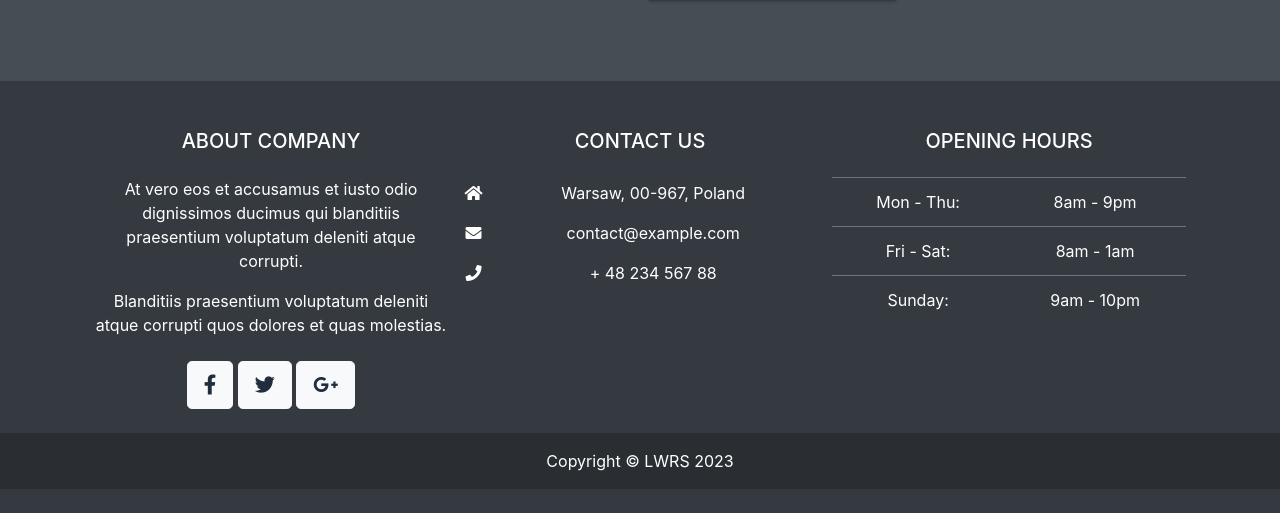
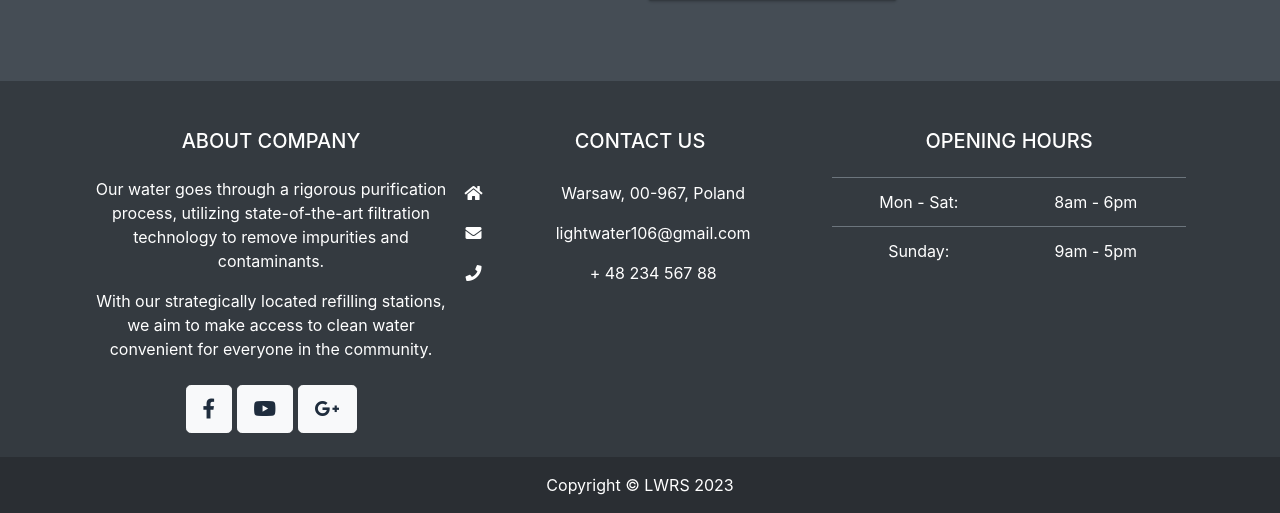
Before and after one commit to ricojohn/Lightwater, a PHP site: page /Lightwater/ in a window 1280 px wide. Shown: the part 826-1339 px from the top of the page. Before the commit the page ends 1315 px from the top, so only its background shows below. Run offline with PHP 8.4, Linux system fonts and the light colour scheme; data comes from the database, SQL or seed files in the repository; some libraries are stand-ins or nearby versions.

Commit message:
Footer updated

```diff
--- a/inc/footer.php
+++ b/inc/footer.php
@@ -75,22 +75,20 @@
           <h5 class="text-uppercase mb-4">About company</h5>
 
           <p>
-            At vero eos et accusamus et iusto odio dignissimos ducimus qui blanditiis praesentium
-            voluptatum deleniti atque corrupti.
+            Our water goes through a rigorous purification process, utilizing state-of-the-art filtration technology to remove impurities and contaminants.
           </p>
 
           <p>
-            Blanditiis praesentium voluptatum deleniti atque corrupti quos dolores et quas
-            molestias.
+            With our strategically located refilling stations, we aim to make access to clean water convenient for everyone in the community.
           </p>
 
           <div class="mt-4">
             <!-- Facebook -->
-            <a type="button" class="btn btn-floating btn-light btn-lg"><i class="fab fa-facebook-f"></i></a>
-            <!-- Twitter -->
-            <a type="button" class="btn btn-floating btn-light btn-lg"><i class="fab fa-twitter"></i></a>
+            <a href="https://www.facebook.com/litewaterlancaster" type="button" class="btn btn-floating btn-light btn-lg" target="_blank" ><i class="fab fa-facebook-f"></i></a>
+            <!-- youtube -->
+            <a href="https://www.facebook.com/litewaterlancaster" type="button" class="btn btn-floating btn-light btn-lg" target="_blank"><i class="fab fa-youtube"></i></a>
             <!-- Google + -->
-            <a type="button" class="btn btn-floating btn-light btn-lg"><i class="fab fa-google-plus-g"></i></a>
+            <a href="" type="button" class="btn btn-floating btn-light btn-lg" target="_blank"><i class="fab fa-google-plus-g"></i></a>
             <!-- Linkedin -->
           </div>
         </div>
@@ -106,7 +104,7 @@
               <span class="fa-li"><i class="fas fa-home"></i></span><span class="ms-2">Warsaw, 00-967, Poland</span>
             </li>
             <li class="mb-3">
-              <span class="fa-li"><i class="fas fa-envelope"></i></span><span class="ms-2">contact@example.com</span>
+              <span class="fa-li"><i class="fas fa-envelope"></i></span><span class="ms-2">lightwater106@gmail.com</span>
             </li>
             <li class="mb-3">
               <span class="fa-li"><i class="fas fa-phone"></i></span><span class="ms-2">+ 48 234 567 88</span>
@@ -122,16 +120,12 @@
           <table class="table text-center text-white">
             <tbody class="fw-normal">
               <tr>
-                <td>Mon - Thu:</td>
-                <td>8am - 9pm</td>
-              </tr>
-              <tr>
-                <td>Fri - Sat:</td>
-                <td>8am - 1am</td>
+                <td>Mon - Sat:</td>
+                <td>8am - 6pm</td>
               </tr>
               <tr>
                 <td>Sunday:</td>
-                <td>9am - 10pm</td>
+                <td>9am - 5pm</td>
               </tr>
             </tbody>
           </table>
```
